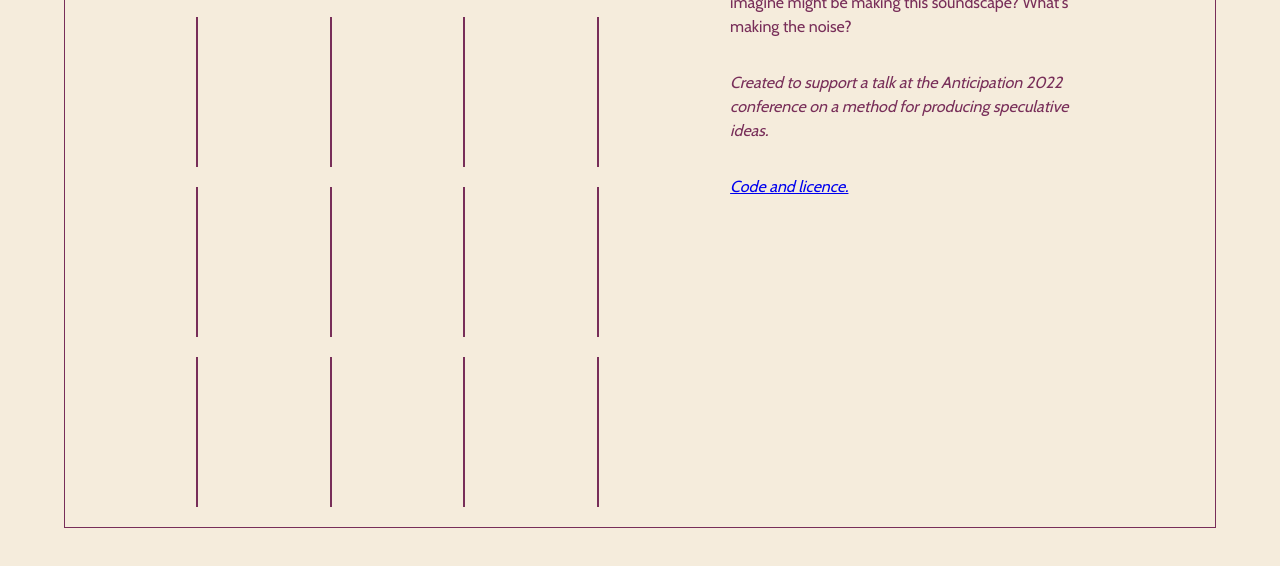
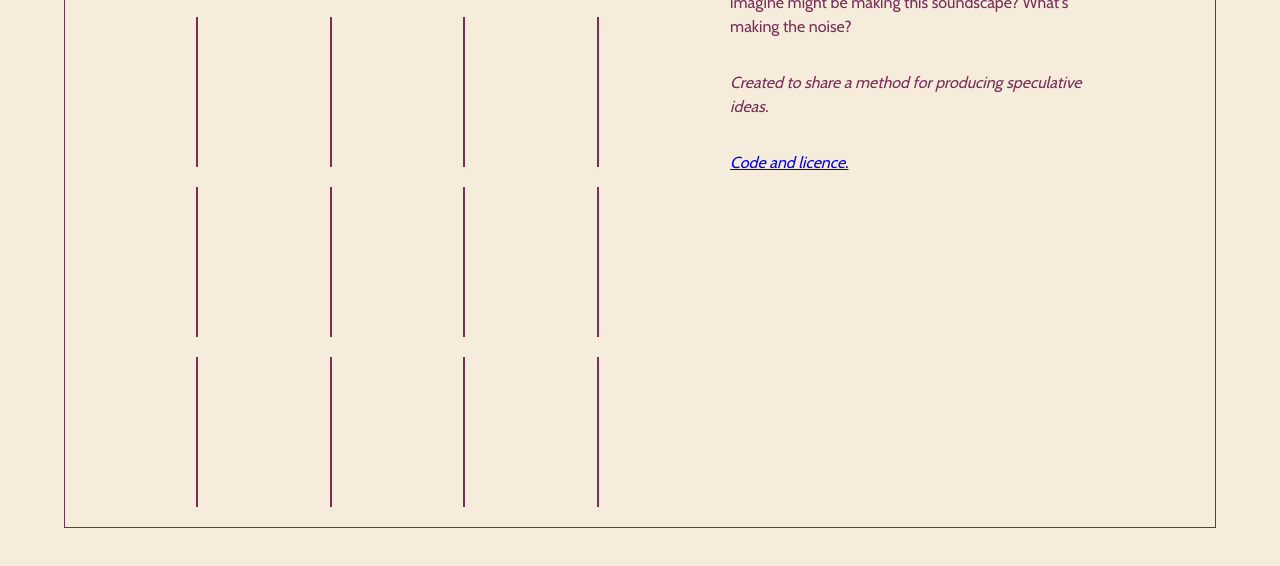
Before and after one commit to rwsed/soundboard, a plain HTML site: page index.html in a window 1280 px wide. Shown: the part 194-760 px from the top of the page. Drawn offline with nearby package versions, Linux system fonts and the light colour scheme.

Commit message:
Update index.html
Made text generic

```diff
--- a/index.html
+++ b/index.html
@@ -118,7 +118,7 @@
 			</p>
 
 			<p>
-				<em>Created to support a talk at the Anticipation 2022 conference on a method for producing speculative ideas.</em>
+				<em>Created to share a method for producing speculative ideas.</em>
 			</p>
 
 			<p>
```
